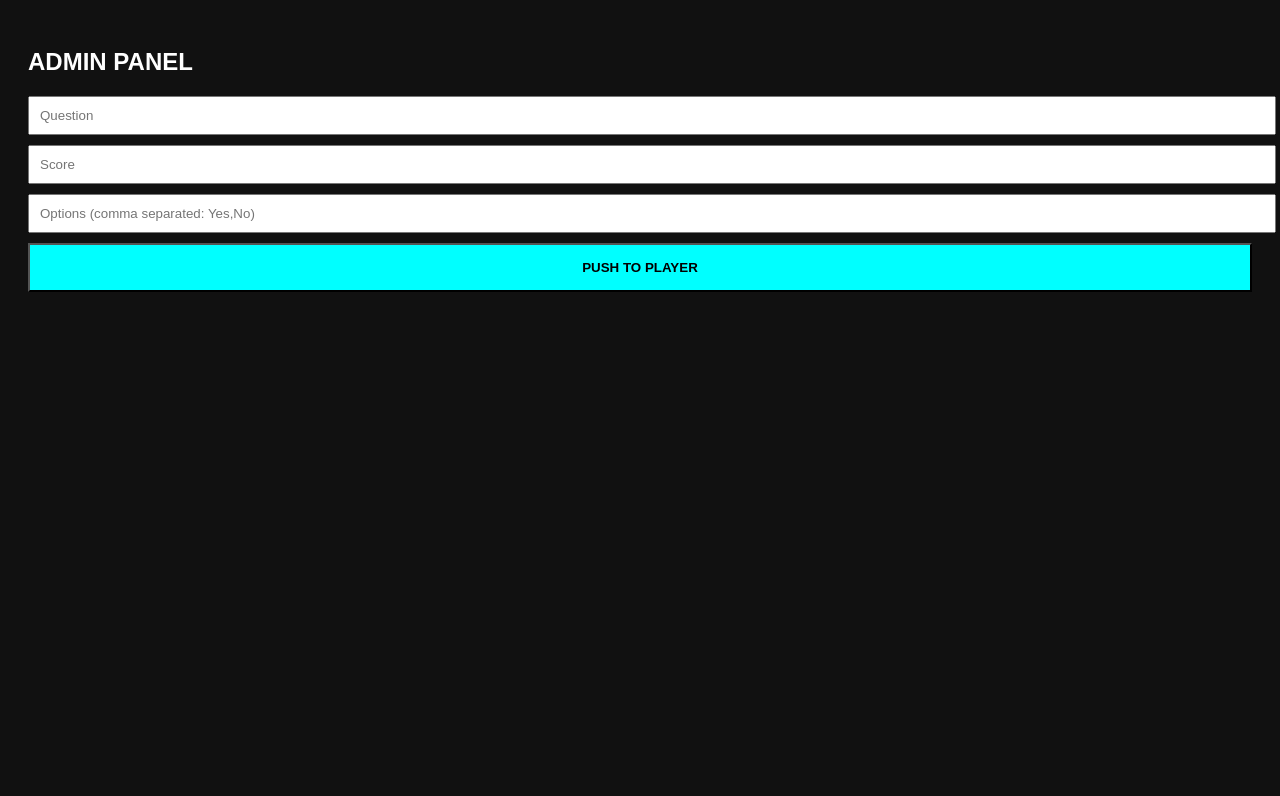
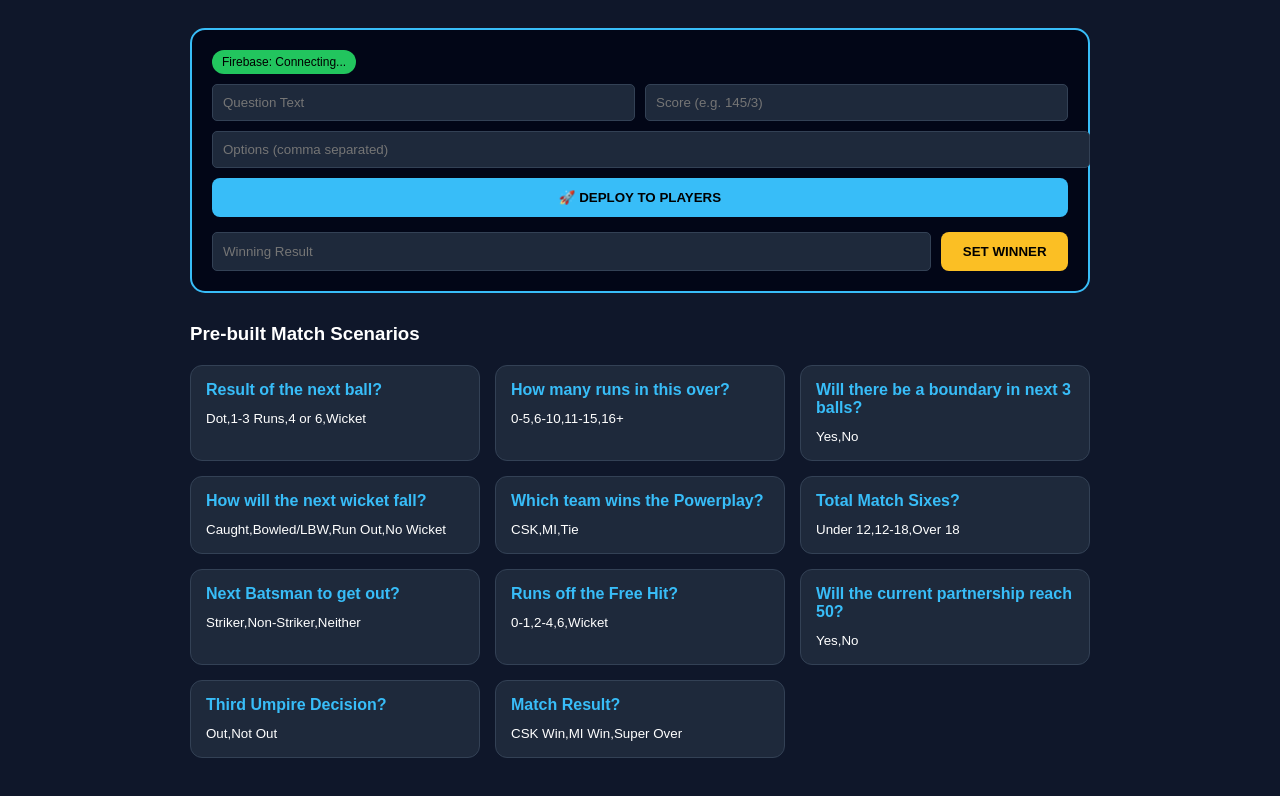
Before and after one commit to shashwat4590-bot/cricket-web, a plain HTML site: page host.html in a window 1280 px wide. Drawn offline with Linux system fonts and the light colour scheme; no server answers.

Commit message:
Update host.html

```diff
--- a/host.html
+++ b/host.html
@@ -1,44 +1,114 @@
 <!DOCTYPE html>
-<html>
+<html lang="en">
 <head>
-    <title>PredictLive ADMIN</title>
+    <meta charset="UTF-8">
+    <meta name="viewport" content="width=device-width, initial-scale=1.0">
+    <title>PredictLive | Host Command Center</title>
     <script src="https://www.gstatic.com/firebasejs/8.10.1/firebase-app.js"></script>
     <script src="https://www.gstatic.com/firebasejs/8.10.1/firebase-database.js"></script>
+    <style>
+        :root { --primary: #38bdf8; --bg: #0f172a; --card: #1e293b; }
+        body { background: var(--bg); color: white; font-family: sans-serif; padding: 20px; }
+        .container { max-width: 900px; margin: 0 auto; }
+        .grid { display: grid; grid-template-columns: repeat(auto-fill, minmax(250px, 1fr)); gap: 15px; margin-top: 20px; }
+        .q-card { background: var(--card); padding: 15px; border-radius: 12px; border: 1px solid #334155; transition: 0.2s; cursor: pointer; }
+        .q-card:hover { border-color: var(--primary); transform: translateY(-3px); }
+        .q-card h4 { margin: 0 0 10px 0; color: var(--primary); }
+        .controls { background: #020617; padding: 20px; border-radius: 15px; position: sticky; top: 10px; z-index: 100; border: 2px solid var(--primary); margin-bottom: 30px; }
+        input, select { background: #1e293b; border: 1px solid #334155; color: white; padding: 10px; border-radius: 5px; width: 100%; margin-bottom: 10px; }
+        button { background: var(--primary); color: #000; border: none; padding: 12px; border-radius: 8px; font-weight: bold; cursor: pointer; width: 100%; }
+        .status-badge { display: inline-block; padding: 5px 10px; border-radius: 20px; font-size: 12px; margin-bottom: 10px; }
+        .live { background: #22c55e; color: black; }
+    </style>
 </head>
-<body style="background:#111; color:white; font-family:sans-serif; padding:20px;">
-    <h2>ADMIN PANEL</h2>
+<body>
+
+<div class="container">
+    <div class="controls">
+        <div class="status-badge live" id="db-status">Firebase: Connecting...</div>
+        <div style="display: flex; gap: 10px;">
+            <input type="text" id="active-q" placeholder="Question Text">
+            <input type="text" id="active-score" placeholder="Score (e.g. 145/3)">
+        </div>
+        <input type="text" id="active-opts" placeholder="Options (comma separated)">
+        <button onclick="deployCurrent()">🚀 DEPLOY TO PLAYERS</button>
+
+        <div style="margin-top: 15px; display: flex; gap: 10px;">
+            <input type="text" id="win-val" placeholder="Winning Result" style="margin-bottom:0">
+            <button onclick="declareWinner()" style="background: #fbbf24; width: 150px;">SET WINNER</button>
+        </div>
+    </div>
+
+    <h3>Pre-built Match Scenarios</h3>
+    <div class="grid" id="preset-grid"></div>
+</div>
 
 <script>
+    // YOUR VERIFIED CONFIG
     const firebaseConfig = {
-            apiKey: "YOUR_API_KEY",
-            authDomain: "YOUR_PROJECT.firebaseapp.com",
-            databaseURL: "YOUR_DATABASE_URL",
-            projectId: "YOUR_PROJECT",
-            storageBucket: "YOUR_PROJECT.appspot.com",
-            messagingSenderId: "YOUR_ID",
-            appId: "YOUR_APP"
+        apiKey: "AIzaSyBwRNVxTLetigZ-JmGD0vse-kBUzR3U3OE",
+        authDomain: "cricket-web-predict.firebaseapp.com",
+        databaseURL: "https://cricket-web-predict-default-rtdb.firebaseio.com",
+        projectId: "cricket-web-predict",
+        storageBucket: "cricket-web-predict.firebasestorage.app",
+        messagingSenderId: "500705236300",
+        appId: "1:500705236300:web:1d28b90643d9288700abe9"
     };
+
     firebase.initializeApp(firebaseConfig);
     const db = firebase.database();
 
-        function sendData() {
-            const q = document.getElementById('qIn').value;
-            const score = document.getElementById('sIn').value;
-            const opt = document.getElementById('oIn').value.split(',');
+    db.ref(".info/connected").on("value", (snap) => {
+        document.getElementById('db-status').innerText = snap.val() ? "Firebase: Connected" : "Firebase: Offline";
+    });
+
+    const presets = [
+        { q: "Result of the next ball?", o: "Dot,1-3 Runs,4 or 6,Wicket" },
+        { q: "How many runs in this over?", o: "0-5,6-10,11-15,16+" },
+        { q: "Will there be a boundary in next 3 balls?", o: "Yes,No" },
+        { q: "How will the next wicket fall?", o: "Caught,Bowled/LBW,Run Out,No Wicket" },
+        { q: "Which team wins the Powerplay?", o: "CSK,MI,Tie" },
+        { q: "Total Match Sixes?", o: "Under 12,12-18,Over 18" },
+        { q: "Next Batsman to get out?", o: "Striker,Non-Striker,Neither" },
+        { q: "Runs off the Free Hit?", o: "0-1,2-4,6,Wicket" },
+        { q: "Will the current partnership reach 50?", o: "Yes,No" },
+        { q: "Third Umpire Decision?", o: "Out,Not Out" },
+        { q: "Match Result?", o: "CSK Win,MI Win,Super Over" }
+    ];
+
+    const grid = document.getElementById('preset-grid');
+    presets.forEach(p => {
+        const div = document.createElement('div');
+        div.className = 'q-card';
+        div.innerHTML = `<h4>${p.q}</h4><small>${p.o}</small>`;
+        div.onclick = () => {
+            document.getElementById('active-q').value = p.q;
+            document.getElementById('active-opts').value = p.o;
+        };
+        grid.appendChild(div);
+    });
+
+    function deployCurrent() {
+        const q = document.getElementById('active-q').value;
+        const s = document.getElementById('active-score').value;
+        const o = document.getElementById('active-opts').value.split(',');
+
+        if(!q || !o) return alert("Fill question and options!");
 
         db.ref("currentQuestion").set({
             question: q,
-                matchScore: score,
-                options: opt,
-                status: "open",
-                timestamp: Date.now()
-            }).then(() => alert("PUSHED TO PLAYER!"));
+            matchScore: s || "LIVE",
+            options: o.map(item => item.trim()),
+            timestamp: Date.now(),
+            result: null
+        }).then(() => alert("DEPLOYED!"));
+    }
+
+    function declareWinner() {
+        const win = document.getElementById('win-val').value;
+        if(!win) return alert("Enter the winning option!");
+        db.ref("currentQuestion/result").set(win).then(() => alert("WINNER SET!"));
     }
 </script>
-
-    <input type="text" id="qIn" placeholder="Question" style="width:100%; padding:10px; margin-bottom:10px;">
-    <input type="text" id="sIn" placeholder="Score" style="width:100%; padding:10px; margin-bottom:10px;">
-    <input type="text" id="oIn" placeholder="Options (comma separated: Yes,No)" style="width:100%; padding:10px; margin-bottom:10px;">
-    <button onclick="sendData()" style="width:100%; padding:15px; background:cyan; font-weight:bold;">PUSH TO PLAYER</button>
 </body>
 </html>
```
Lines whose indentation alone changed are shown as unchanged.
